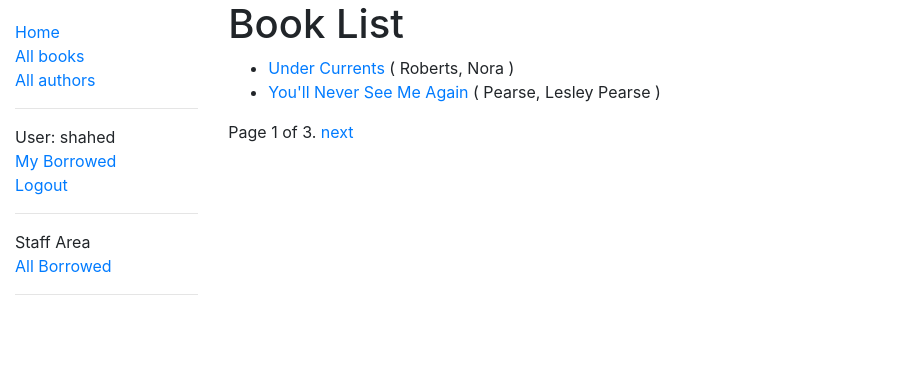
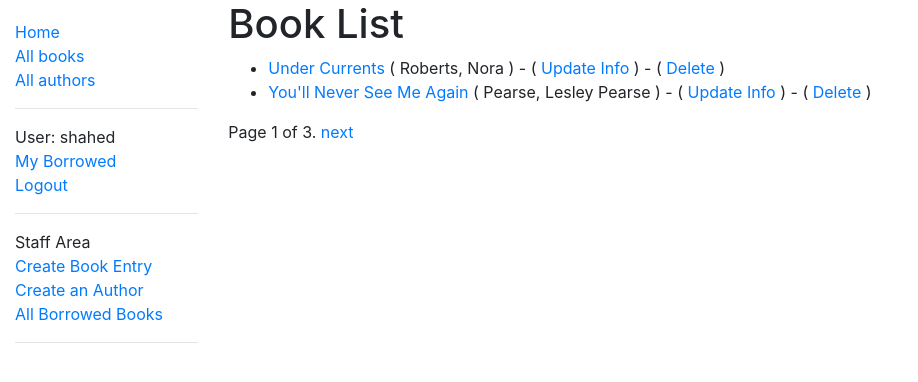
Before and after one commit to shahedex/django_locallibrary_management, a Django app: page /catalog/books/ in a window 1280 px wide. Shown: the top 382 px of the page, without its empty margins (0-918 px from the left). Run offline with Django 3.2, Linux system fonts and the light colour scheme; a user stored in the database is signed in; data comes from the database, SQL or seed files in the repository; both versions use the stored data as it was after the commit; some libraries are stand-ins or nearby versions.

Commit message:
Added: Book Create/Update/Delete with Generic Edit View

```diff
--- a/catalog/templates/base_generic.html
+++ b/catalog/templates/base_generic.html
@@ -31,8 +31,10 @@
               <li><a href="{% url 'my-borrowed' %}">My Borrowed</a></li>
               <li><a href="{% url 'logout'%}?next={{request.path}}">Logout</a></li>
               <hr>
-              <li>Staff Area</li>
-              <li><a href="{% url 'all-borrowed' %}">All Borrowed</a></li>
+              <li>Staff Area</li-create>
+              <li><a href="{% url 'book_create' %}">Create Book Entry</a></li>
+              <li><a href="{% url 'author_create' %}">Create an Author</a></li>
+              <li><a href="{% url 'all-borrowed' %}">All Borrowed Books</a></li>
 
             {% elif user.is_authenticated %}
               <li>User: {{ user.get_username }}</li>
--- a/catalog/templates/the_book_names_list.html
+++ b/catalog/templates/the_book_names_list.html
@@ -4,7 +4,7 @@
 <ul>
   {% for book in book_list %}
   <li>
-    <a href="{{ book.get_absolute_url }}">{{ book.title }}</a> ( {{ book.author }} )
+    <a href="{{ book.get_absolute_url }}">{{ book.title }}</a> ( {{ book.author }} ) - ({% if perms.catalog.can_mark_returned %} <a href="{% url 'book_update' book.id %}">Update Info</a>  {% endif %}) - ({% if perms.catalog.can_mark_returned %} <a href="{% url 'book_delete' book.id %}">Delete</a>  {% endif %})
   </li>
   {% endfor %}
 </ul>
--- a/catalog/urls.py
+++ b/catalog/urls.py
@@ -20,3 +20,9 @@ urlpatterns += [
     path('author/<int:pk>/update/', views.AuthorUpdate.as_view(), name='author_update'),
     path('author/<int:pk>/delete/', views.AuthorDelete.as_view(), name='author_delete'),
 ]
+
+urlpatterns += [
+    path('book/create/', views.BookCreate.as_view(), name='book_create'),
+    path('book/<int:pk>/update/', views.BookUpdate.as_view(), name='book_update'),
+    path('book/<int:pk>/delete/', views.BookDelete.as_view(), name='book_delete'),
+]
--- a/catalog/views.py
+++ b/catalog/views.py
@@ -129,7 +129,7 @@ def renew_book_librarian(request, pk):
 
     return render(request, 'book_renew_librarian.html', context)
 
-# Generic editing views
+# Generic editing views for Authors
 class AuthorCreate(PermissionRequiredMixin, CreateView):
     permission_required = 'catalog.can_mark_returned'
     model = Author
@@ -148,3 +148,22 @@ class AuthorDelete(PermissionRequiredMixin, DeleteView):
     model = Author
     template_name = 'author_confirm_delete.html'
     success_url = reverse_lazy('authors')
+
+# Generic editing views for Books
+class BookCreate(PermissionRequiredMixin, CreateView):
+    permission_required = 'catalog.can_mark_returned'
+    model = Book
+    template_name = 'book_form.html'
+    fields = '__all__'
+
+class BookUpdate(PermissionRequiredMixin, UpdateView):
+    permission_required = 'catalog.can_mark_returned'
+    model = Book
+    fields = '__all__'
+    template_name = 'book_form.html'
+
+class BookDelete(PermissionRequiredMixin, DeleteView):
+    permission_required = 'catalog.can_mark_returned'
+    model = Book
+    template_name = 'book_confirm_delete.html'
+    success_url = reverse_lazy('books')
```
Also changed, not shown: catalog/templates/book_confirm_delete.html (added, +14 -0 lines), catalog/templates/book_form.html (added, +11 -0 lines), db.sqlite3.
